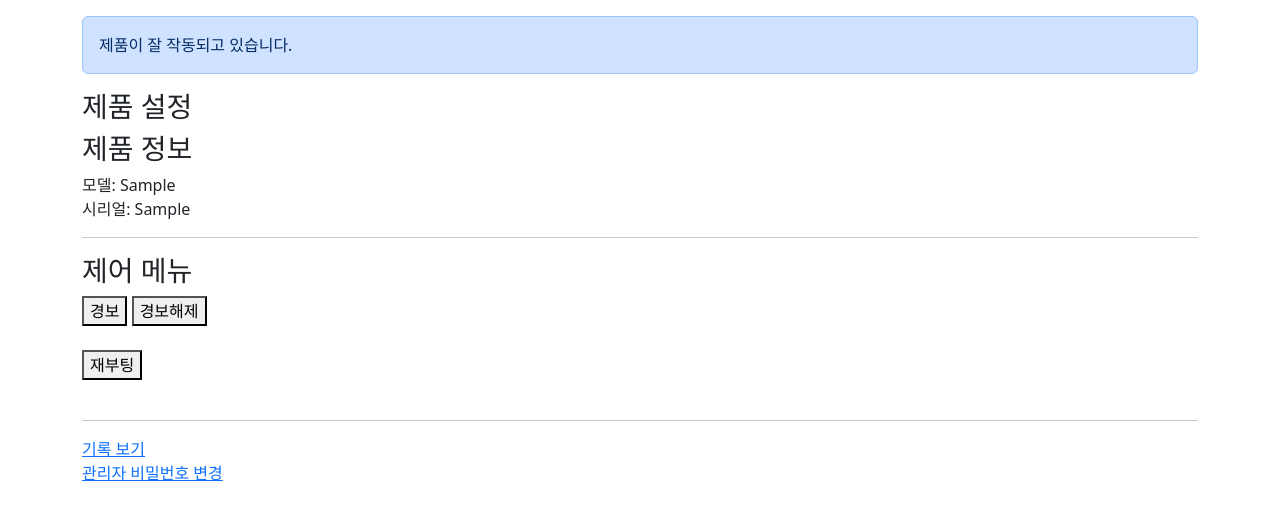
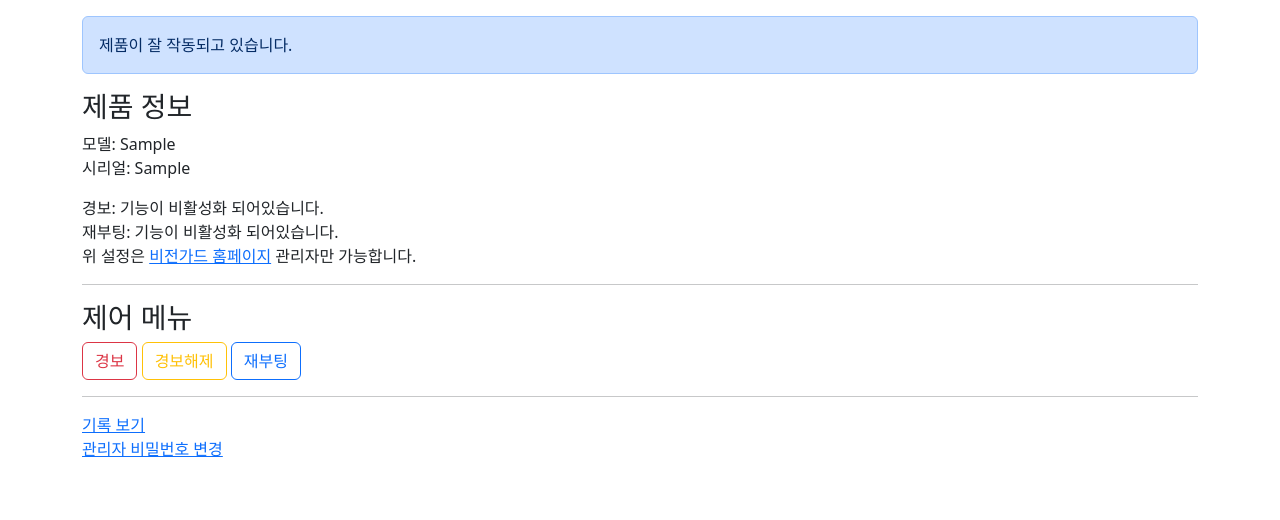
Before and after one commit to Choi-s-Chicken/vision-guard, a Python web app: template webservice/templates/index.html in a window 1280 px wide. Shown: the part 100-620 px from the top of the page. Run offline with Jinja, Linux system fonts and the light colour scheme; the template is opened without the code that fills it: most values are stand-ins (such as "Sample title", 1, 10 or a date in 2020).

Commit message:
update: code update

```diff
--- a/db/config.json
+++ b/db/config.json
@@ -1,5 +1,5 @@
 {
-    "status": "error",
+    "status": "normal",
     "alarm": false,
     "camera_ready": false,
     "reboot_poss": false,
--- a/modules/targets.py
+++ b/modules/targets.py
@@ -34,7 +34,7 @@ def _led_control_target():
                 else:
                     gpio_ctrl.control_led(yellow=False)
 
-            time.sleep(0.05)
+            time.sleep(0.03)
 
 def _alarm_turnon_target():
     if config.get_config('alarm') == True:
--- a/webservice/templates/index.html
+++ b/webservice/templates/index.html
@@ -29,26 +29,23 @@
     {% endif %}
 </div>
 
-<h3>제품 설정</h3>
-{% if alarm_poss %}
-
-{% else %}
-
-{% endif %}
 
 <h3>제품 정보</h3>
 <p>
     모델: {{ prct_model }}<br>
     시리얼: {{ prct_serial }}
 </p>
+<p>
+    경보: 기능이 {% if alarm_poss %}활성화{% else %}비활성화{% endif %} 되어있습니다.<br>
+    재부팅: 기능이 {% if alarm_poss %}활성화{% else %}비활성화{% endif %} 되어있습니다.<br>
+    위 설정은 <a href="visionguard.dyhs.kr">비전가드 홈페이지</a> 관리자만 가능합니다.<br>
+</p>
 <hr>
 
 <h3>제어 메뉴</h3>
-<a href="/alarm/turnon"><button>경보</button></a>
-<a href="/alarm/turnoff"><button>경보해제</button></a><br><br>
-
-<button id="reboot-btn">재부팅</button><br><br>
-
+<a href="/alarm/turnon"><button type="button" class="btn btn-outline-danger">경보</button></a>
+<a href="/alarm/turnoff"><button type="button" class="btn btn-outline-warning">경보해제</button></a>
+<button id="reboot-btn" type="button" class="btn btn-outline-primary">재부팅</button><br>
 <hr>
 
 <a href="/system/log">기록 보기</a><br>
--- a/webservice/templates/reboot.html
+++ b/webservice/templates/reboot.html
@@ -44,7 +44,7 @@
     const rebootTitle = document.getElementById('reboot-title');
 
     const interval = setInterval(() => {
-        rebootTitle.textContent = `${countdown}초 뒤 새로고침 됩니다.`;
+        rebootTitle.textContent = `${countdown}초 뒤 홈으로 이동합니다.`;
         countdown--;
 
         if (countdown <= 0) {
@@ -60,7 +60,7 @@
 
     const interval = setInterval(() => {
         countdown--;
-        rebootTitle.textContent = `\n${countdown}초 뒤 새로고침 됩니다.`;
+        rebootTitle.textContent = `\n${countdown}초 뒤 홈으로 이동합니다.`;
 
         if (countdown <= 0) {
             clearInterval(interval);
```
Also changed, not shown: main.py (+5 -4 lines), capture.jpg, 1 other file.
